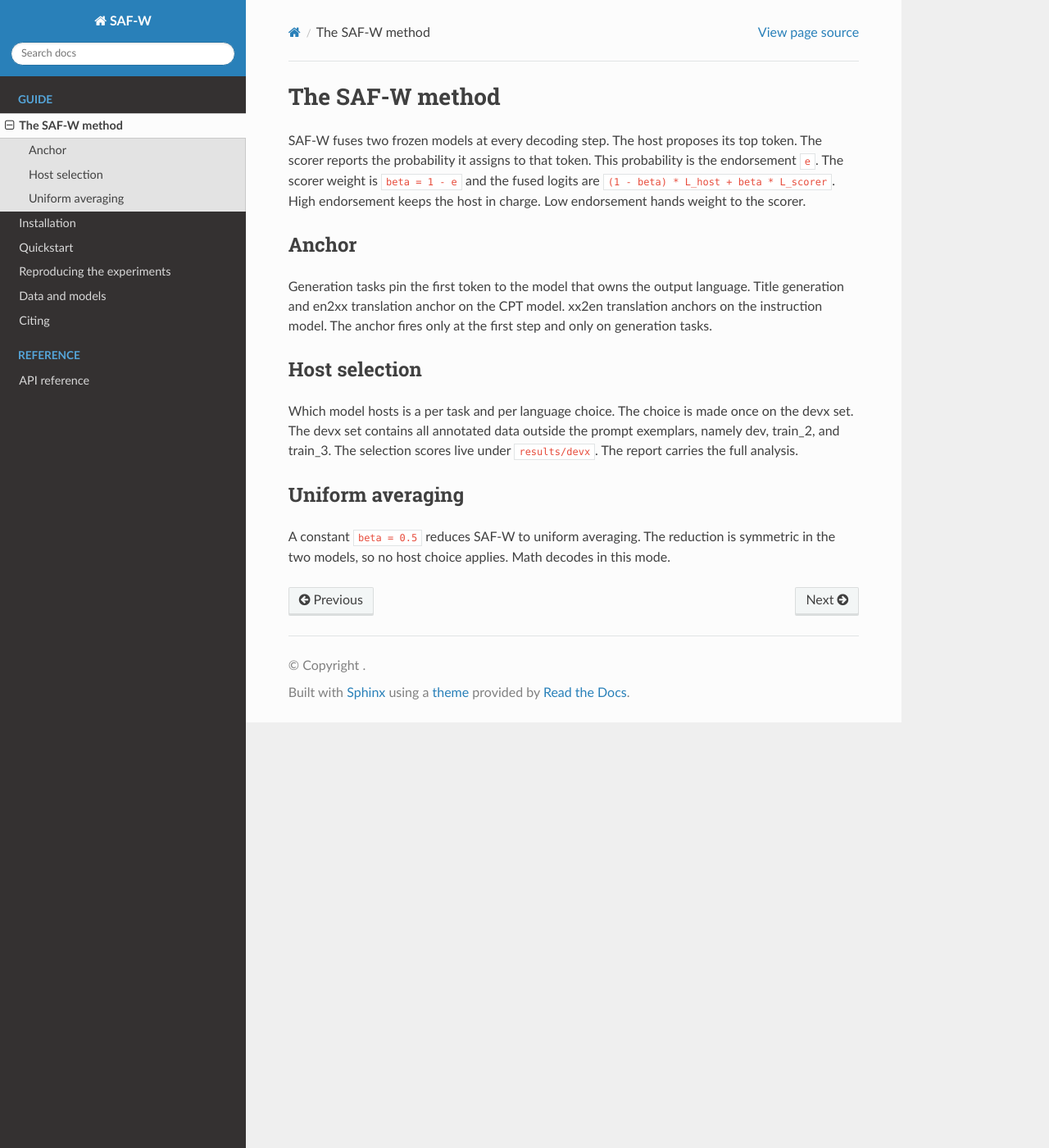
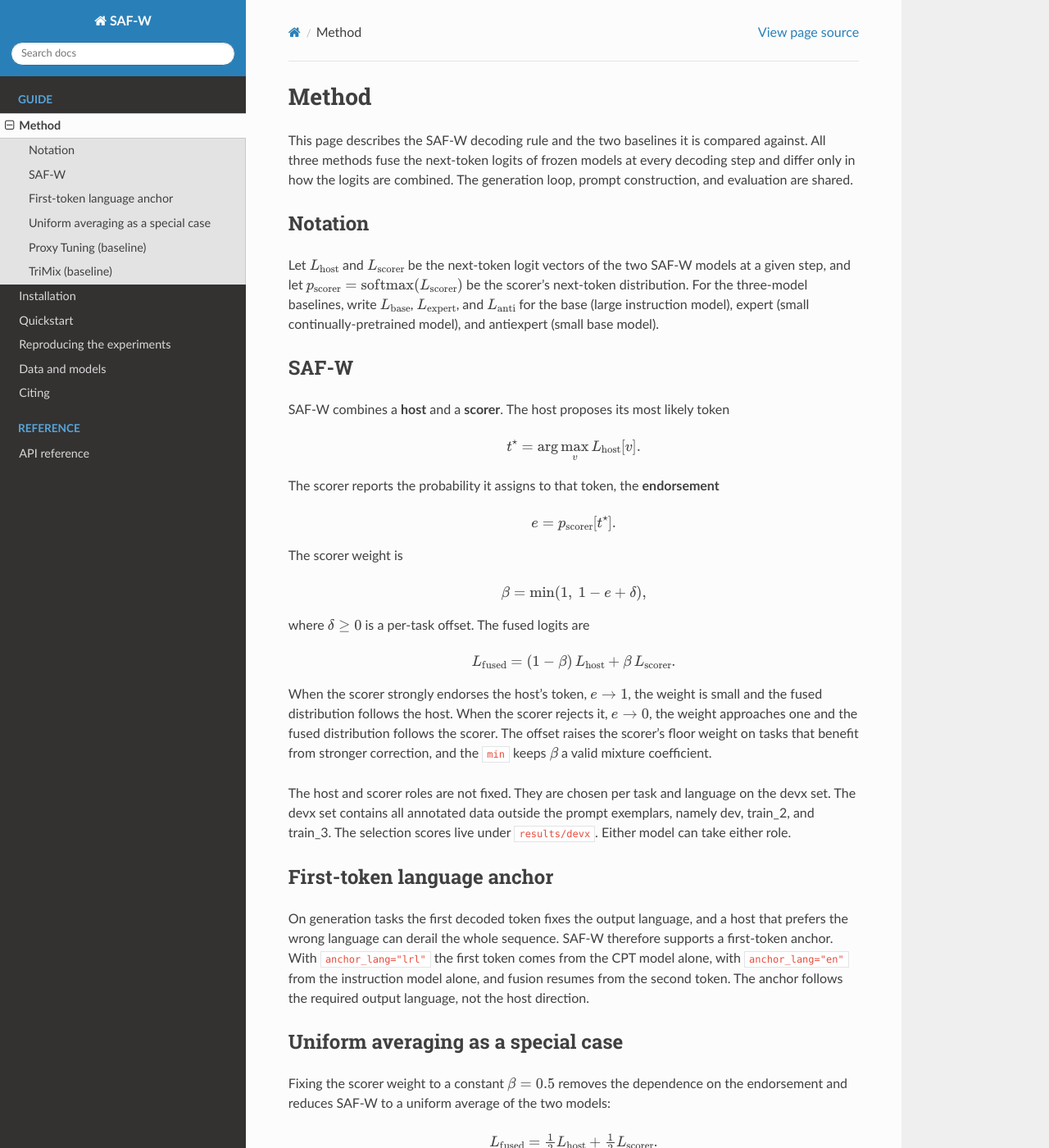
Before and after one commit to tianshuai-gao/SAF, a Sphinx documentation site: the page built from docs/method.rst, in a window 1280 px wide and 1400 px high. Shown: the whole window at 82% size. Built offline with Sphinx 7.4.7 and the Read the Docs theme 3.1.0, drawn with Linux system fonts in a browser that asks for light colours; some of the changed text lies outside the part shown.

Commit message:
docs: restore full method page (delta offset, min clamp, baseline formulas) lost in rewrite; host selection updated to devx; task-settings table back in reproduction

```diff
--- a/docs/method.rst
+++ b/docs/method.rst
@@ -1,33 +1,115 @@
-The SAF-W method
-================
+Method
+======
 
-SAF-W fuses two frozen models at every decoding step. The host proposes
-its top token. The scorer reports the probability it assigns to that
-token. This probability is the endorsement ``e``. The scorer weight is
-``beta = 1 - e`` and the fused logits are
-``(1 - beta) * L_host + beta * L_scorer``. High endorsement keeps the
-host in charge. Low endorsement hands weight to the scorer.
+This page describes the SAF-W decoding rule and the two baselines it is
+compared against. All three methods fuse the next-token logits of frozen
+models at every decoding step and differ only in how the logits are combined.
+The generation loop, prompt construction, and evaluation are shared.
 
-Anchor
-------
+Notation
+--------
 
-Generation tasks pin the first token to the model that owns the output
-language. Title generation and en2xx translation anchor on the CPT
-model. xx2en translation anchors on the instruction model. The anchor
-fires only at the first step and only on generation tasks.
+Let :math:`L_{\text{host}}` and :math:`L_{\text{scorer}}` be the next-token
+logit vectors of the two SAF-W models at a given step, and let
+:math:`p_{\text{scorer}} = \operatorname{softmax}(L_{\text{scorer}})` be the
+scorer's next-token distribution. For the three-model baselines, write
+:math:`L_{\text{base}}`, :math:`L_{\text{expert}}`, and
+:math:`L_{\text{anti}}` for the base (large instruction model), expert
+(small continually-pretrained model), and antiexpert (small base model).
 
-Host selection
---------------
+SAF-W
+-----
 
-Which model hosts is a per task and per language choice. The choice is
-made once on the devx set. The devx set contains all annotated data
-outside the prompt exemplars, namely dev, train_2, and train_3. The
-selection scores live under ``results/devx``. The report carries the
-full analysis.
+SAF-W combines a **host** and a **scorer**. The host proposes its most likely
+token
 
-Uniform averaging
+.. math::
+
+   t^\star = \arg\max_v L_{\text{host}}[v].
+
+The scorer reports the probability it assigns to that token, the
+**endorsement**
+
+.. math::
+
+   e = p_{\text{scorer}}[t^\star].
+
+The scorer weight is
+
+.. math::
+
+   \beta = \min(1,\ 1 - e + \delta),
+
+where :math:`\delta \ge 0` is a per-task offset. The fused logits are
+
+.. math::
+
+   L_{\text{fused}} = (1 - \beta)\, L_{\text{host}} + \beta\, L_{\text{scorer}}.
+
+When the scorer strongly endorses the host's token, :math:`e \to 1`, the
+weight is small and the fused distribution follows the host. When the scorer
+rejects it, :math:`e \to 0`, the weight approaches one and the fused
+distribution follows the scorer. The offset raises the scorer's floor weight
+on tasks that benefit from stronger correction, and the ``min`` keeps
+:math:`\beta` a valid mixture coefficient.
+
+The host and scorer roles are not fixed. They are chosen per task and
+language on the devx set. The devx set contains all annotated data outside
+the prompt exemplars, namely dev, train_2, and train_3. The selection
+scores live under ``results/devx``. Either model can take either role.
+
+First-token language anchor
+---------------------------
+
+On generation tasks the first decoded token fixes the output language, and a
+host that prefers the wrong language can derail the whole sequence. SAF-W
+therefore supports a first-token anchor. With ``anchor_lang="lrl"`` the first
+token comes from the CPT model alone, with ``anchor_lang="en"`` from the
+instruction model alone, and fusion resumes from the second token. The anchor
+follows the required output language, not the host direction.
+
+Uniform averaging as a special case
+------------------------------------
+
+Fixing the scorer weight to a constant :math:`\beta = 0.5` removes the
+dependence on the endorsement and reduces SAF-W to a uniform average of the
+two models:
+
+.. math::
+
+   L_{\text{fused}} = \tfrac{1}{2} L_{\text{host}} + \tfrac{1}{2} L_{\text{scorer}}.
+
+This :math:`\delta = 0` reduction is used for the math task. Trusting the host
+on math suppresses the chain-of-thought reasoning the scorer contributes, so
+uniform averaging, which keeps both models in the mix at every step, is the
+appropriate setting there. The endorsement form and the uniform-averaging
+reduction are the same method at two settings of one weight; the latter is a
+degenerate special case, not a separate baseline.
+
+Proxy Tuning (baseline)
+-----------------------
+
+Proxy Tuning adds the expert/antiexpert residual to the base logits:
+
+.. math::
+
+   L_{\text{fused}} = L_{\text{base}}
+   + \alpha\, (L_{\text{expert}} - L_{\text{anti}}).
+
+Implemented by :class:`safw.dexperts.DExpertsLlama`.
+
+TriMix (baseline)
 -----------------
 
-A constant ``beta = 0.5`` reduces SAF-W to uniform averaging. The
-reduction is symmetric in the two models, so no host choice applies.
-Math decodes in this mode.
+TriMix takes a weighted combination of the three models,
+
+.. math::
+
+   L_{\text{fused}} = w_b\, L_{\text{base}} + w_e\, L_{\text{expert}}
+   + (1 - w_b - w_e)\, L_{\text{anti}},
+
+and applies a plausibility constraint that masks tokens the plausibility model
+finds unlikely (logit below :math:`\log \alpha` under the row maximum). The
+weights :math:`w_b` and :math:`w_e` are selected per task and language on a
+development set by perplexity, using ``scripts/get_perplexity.py`` (see
+:doc:`reproduction`). Implemented by :class:`safw.dexperts.TriMixQwen`.
```
Also changed, not shown: docs/reproduction.rst (+38 -0 lines).
